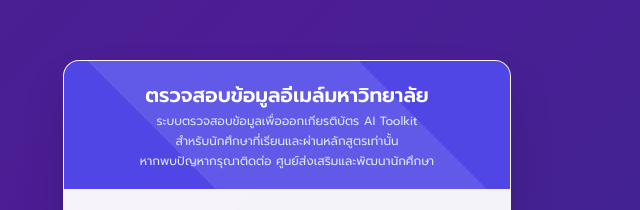
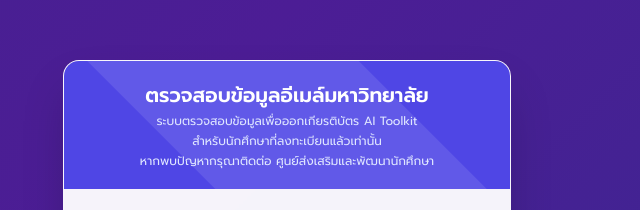
Before and after one commit to cspdwu/afastcertificate, a plain HTML site: page index.html in a window 1280 px wide. Shown: the part 147-357 px from the top of the page, 353-993 px from the left. Drawn offline with nearby package versions, Linux system fonts and the light colour scheme; some packages are replaced by stand-ins of ours; a script that the page names is missing.

Commit message:
Update index.html

```diff
--- a/index.html
+++ b/index.html
@@ -50,7 +50,7 @@
             <div class="absolute top-0 left-0 w-full h-full bg-white opacity-10 transform rotate-45 scale-150 pointer-events-none"></div>
             <h1 class="text-xl font-bold relative z-10">ตรวจสอบข้อมูลอีเมล์มหาวิทยาลัย</h1>
             <p class="text-indigo-100 text-xs mt-1 relative z-10">ระบบตรวจสอบข้อมูลเพื่อออกเกียรติบัตร AI Toolkit</p>
-            <p class="text-indigo-100 text-xs mt-1 relative z-10">สำหรับนักศึกษาที่เรียนและผ่านหลักสูตรเท่านั้น</p>
+            <p class="text-indigo-100 text-xs mt-1 relative z-10">สำหรับนักศึกษาที่ลงทะเบียนแล้วเท่านั้น</p>
             <p class="text-indigo-100 text-xs mt-1 relative z-10">หากพบปัญหากรุณาติดต่อ ศูนย์ส่งเสริมและพัฒนานักศึกษา</p>
 
         </div>
```
